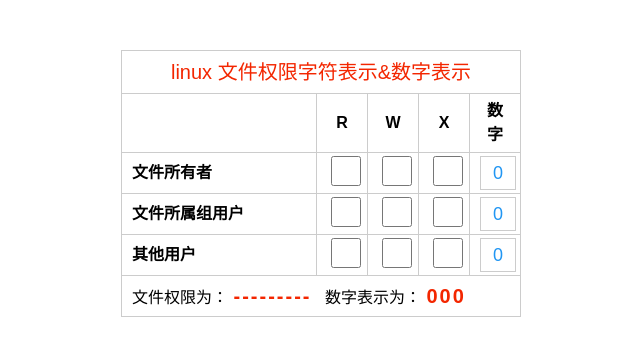
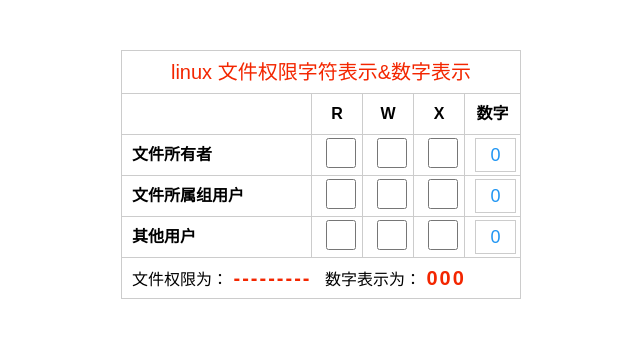
Before and after one commit to linxz/tianyizone, a plain HTML site: page linux-chmod-permissions.html in a window 1280 px wide. Shown: the whole page, without its empty margins (319-959 px from the left). Drawn offline with Linux system fonts and the light colour scheme.

Commit message:
稍微调整一下表格的宽度

```diff
--- a/linux-chmod-permissions.html
+++ b/linux-chmod-permissions.html
@@ -31,7 +31,7 @@ input[type="number"]::-webkit-inner-spin-button {display: none;}
 			<th width="30">R</th>
 			<th width="30">W</th>
 			<th width="30">X</th>
-			<th width="30">数字</th>
+			<th width="35">数字</th>
 		</tr>
 	</thead>
 	<tfoot>
```
